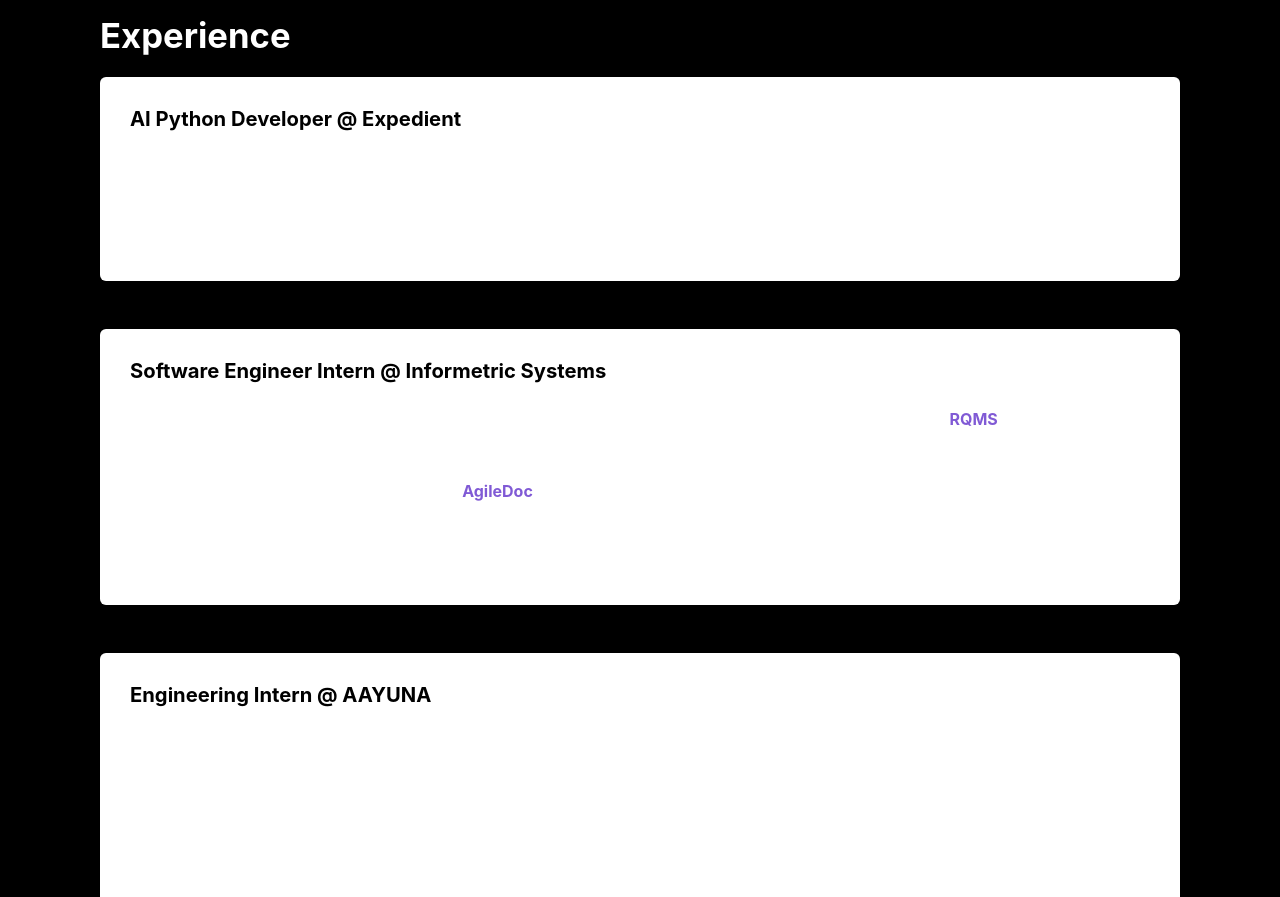
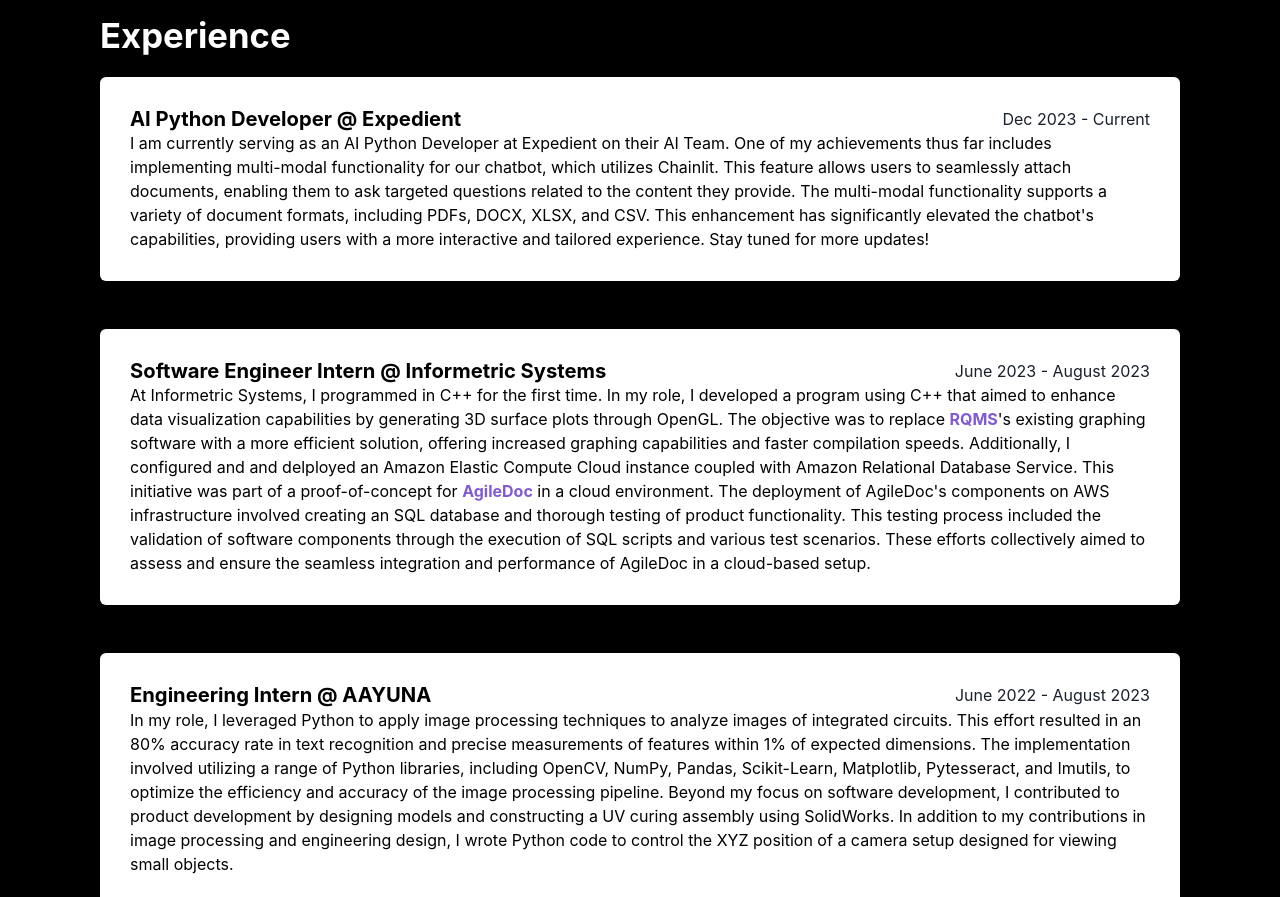
Before and after one commit to pranavbala3/pranavbala3.github.io, a Next.js app: page / in a window 1280 px wide. Shown: the part 1900-2797 px from the top of the page. Built offline with nearby package versions, Linux system fonts and the light colour scheme.

Commit message:
fix text color

```diff
--- a/components/experience.tsx
+++ b/components/experience.tsx
@@ -26,7 +26,7 @@
                         <Heading color="black" fontSize="3xl"> AI Python Developer @ Expedient </Heading>
                         <Text>Dec 2023 - Current</Text>
                     </HStack>
-                    <Text fontSize={{ base: "14x", md: "16px" }} whiteSpace="pre-line">
+                    <Text color="black" fontSize={{ base: "14x", md: "16px" }} whiteSpace="pre-line">
                     I am currently serving as an AI Python Developer at Expedient on their AI Team. One of my achievements thus far includes implementing multi-modal
                     functionality for our chatbot, which utilizes Chainlit. This feature allows users to seamlessly attach documents, enabling them to ask targeted
                     questions related to the content they provide. The multi-modal functionality supports a variety of document formats, including PDFs, DOCX, XLSX,
@@ -48,7 +48,7 @@
                         <Heading color="black" fontSize="3xl"> Software Engineer Intern @ Informetric Systems </Heading>
                         <Text>June 2023 - August 2023</Text>
                     </HStack>
-                    <Text fontSize={{ base: "14x", md: "16px"  }} whiteSpace="pre-line">
+                    <Text color="black" fontSize={{ base: "14x", md: "16px"  }} whiteSpace="pre-line">
                         At Informetric Systems, I programmed in C++ for the first time. In my role, I developed a program using C++ that aimed to enhance data visualization
                         capabilities by generating 3D surface plots through OpenGL. The objective was to replace {' '}
                         <Link colorScheme="brand" href="https://www.informetric.com/rqms/">
@@ -79,7 +79,7 @@
                         <Heading color="black" fontSize="3xl"> Engineering Intern @ AAYUNA </Heading>
                         <Text>June 2022 - August 2023</Text>
                     </HStack>
-                    <Text fontSize={{ base: "14px", md: "16px" }} whiteSpace="pre-line">
+                    <Text color="black" fontSize={{ base: "14px", md: "16px" }} whiteSpace="pre-line">
                     In my role, I leveraged Python to apply image processing techniques to analyze images of integrated circuits. This effort resulted in an 80%
                     accuracy rate in text recognition and precise measurements of features within 1% of expected dimensions. The implementation involved utilizing a range
                     of Python libraries, including OpenCV, NumPy, Pandas, Scikit-Learn, Matplotlib, Pytesseract, and Imutils, to optimize the efficiency and accuracy of
@@ -102,7 +102,7 @@
                         <Heading color="black" fontSize="3xl"> Machine Learning Researcher @ Shoffstall Lab </Heading>
                         <Text>Jan 2022 - Present</Text>
                     </HStack>
-                    <Text fontSize={{ base: "14px", md: "16px" }} whiteSpace="pre-line">
+                    <Text color="black" fontSize={{ base: "14px", md: "16px" }} whiteSpace="pre-line">
                     I spearheaded the development of a robust machine learning model aimed at tracking fascicle movement within the vagus nerve from CT images. Leveraging Python,
                     I integrated Meta's Segment Anything Model with PyTorch into our image processing pipeline, resulting in a  92% testing accuracy. Additionally, I
                     applied manual segmentation techniques to curate a high-quality training dataset from a vast collection of micro-CT scans. This approach ensured the
--- a/components/projects.tsx
+++ b/components/projects.tsx
@@ -26,7 +26,7 @@
                         <Heading color="black" fontSize="3xl"> Furtographer </Heading>
                         <Text>Dec 2023 - Current</Text>
                     </HStack>
-                    <Text fontSize={{ base: "14x", md: "16px" }} whiteSpace="pre-line">
+                    <Text color="black" fontSize={{ base: "14x", md: "16px" }} whiteSpace="pre-line">
                     Furtographer is a Flask web app that enables users to log in/register, capture/upload photos of dogs, receive dog breed classification,
                     and store their captures in a personalized, interactive collection. This project was developed as part of a group effort for CSDS 393:
                     Software Engineering. It entailed coordinating various components, addressing both frontend and backend requirements. Our technology
--- a/styles/theme.tsx
+++ b/styles/theme.tsx
@@ -1,10 +1,4 @@
 import { theme as chakraTheme, extendTheme } from "@chakra-ui/react";
-import { createBreakpoints } from "@chakra-ui/theme-tools";
-
-const config = {
-	initialColorMode: "dark",
-	useSystemColorMode: false,
-};
 
 const fluidType = (minFont: number, maxFont: number) => {
 	const XX = 768 / 100;
@@ -39,22 +33,6 @@
   },
 };
 
-const shadows = {
-	outline: "0 0 0 3px rgba(159, 122, 234, 0.6)",
-};
-
-const borders = {
-	borderColor: "yellow",
-};
-
-const fonts = {
-	...chakraTheme.fonts,
-	body: `Inter,-apple-system,BlinkMacSystemFont,"Segoe UI",Helvetica,Arial,sans-serif,"Apple Color Emoji","Segoe UI Emoji","Segoe UI Symbol"`,
-	heading: `Inter,-apple-system,BlinkMacSystemFont,"Segoe UI",Helvetica,Arial,sans-serif,"Apple Color Emoji","Segoe UI Emoji","Segoe UI Symbol"`,
-};
-
-
-
 const Link = {
 	baseStyle: {
 		color: colors.brand["500"],
@@ -62,34 +40,12 @@
 	},
 };
 
-const Input = {
-	baseStyle: {
-		field: {
-			color: "white",
-		},
-	},
-	defaultProps: {
-		focusBorderColor: "brand.300",
-	},
-};
-
 const overrides = {
 	...chakraTheme,
 	components: {
 		Link,
-		Input,
-		Textarea: Input,
 	},
-	config,
 	colors,
-	fonts,
-	shadows,
-	borders,
-	fontWeights: {
-		normal: 300,
-		medium: 600,
-		bold: 700,
-	},
 	fontSizes: {
 		  xs: fluidType(6, 12),
 		  sm: fluidType(7, 14),
```
